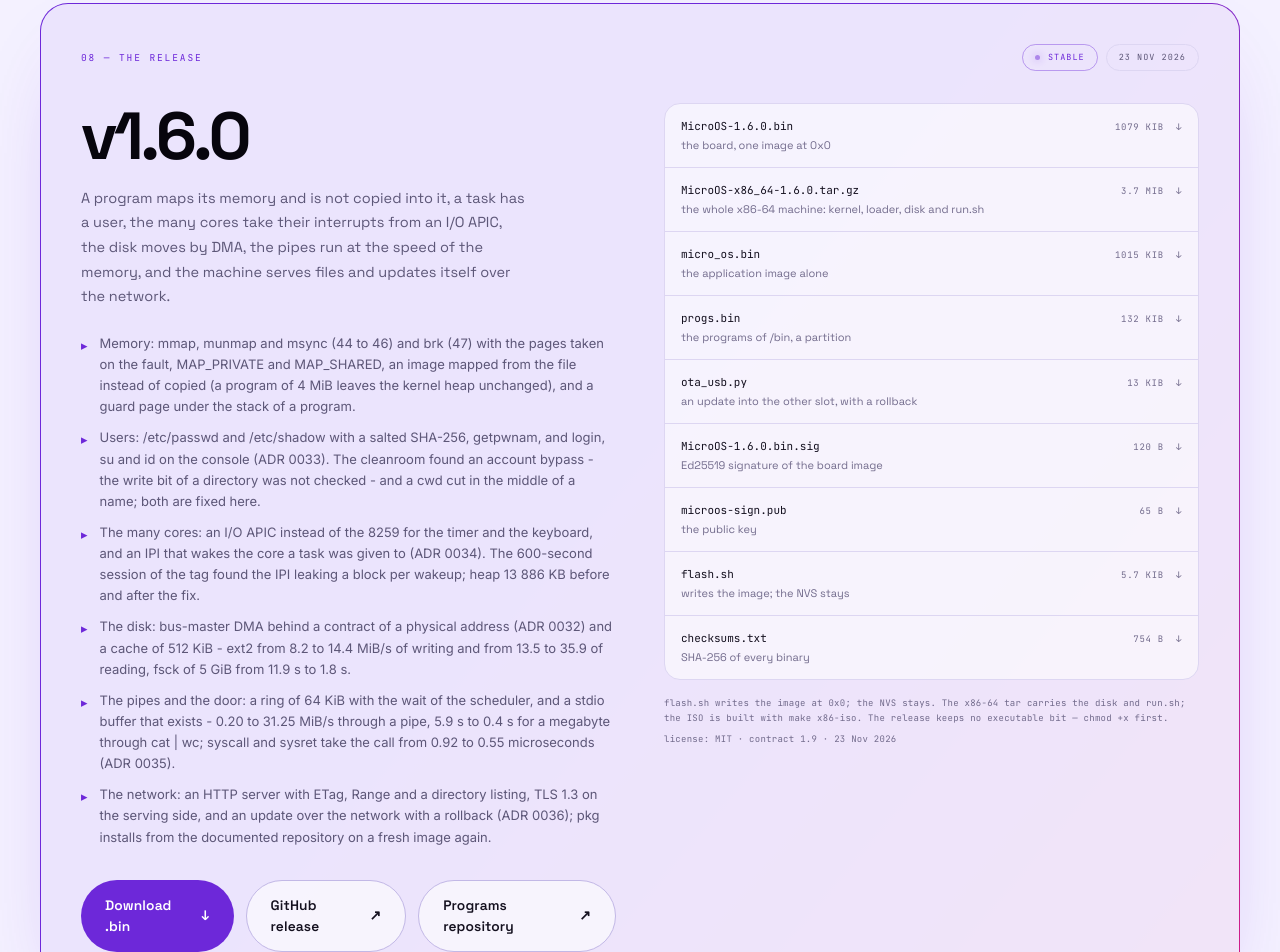
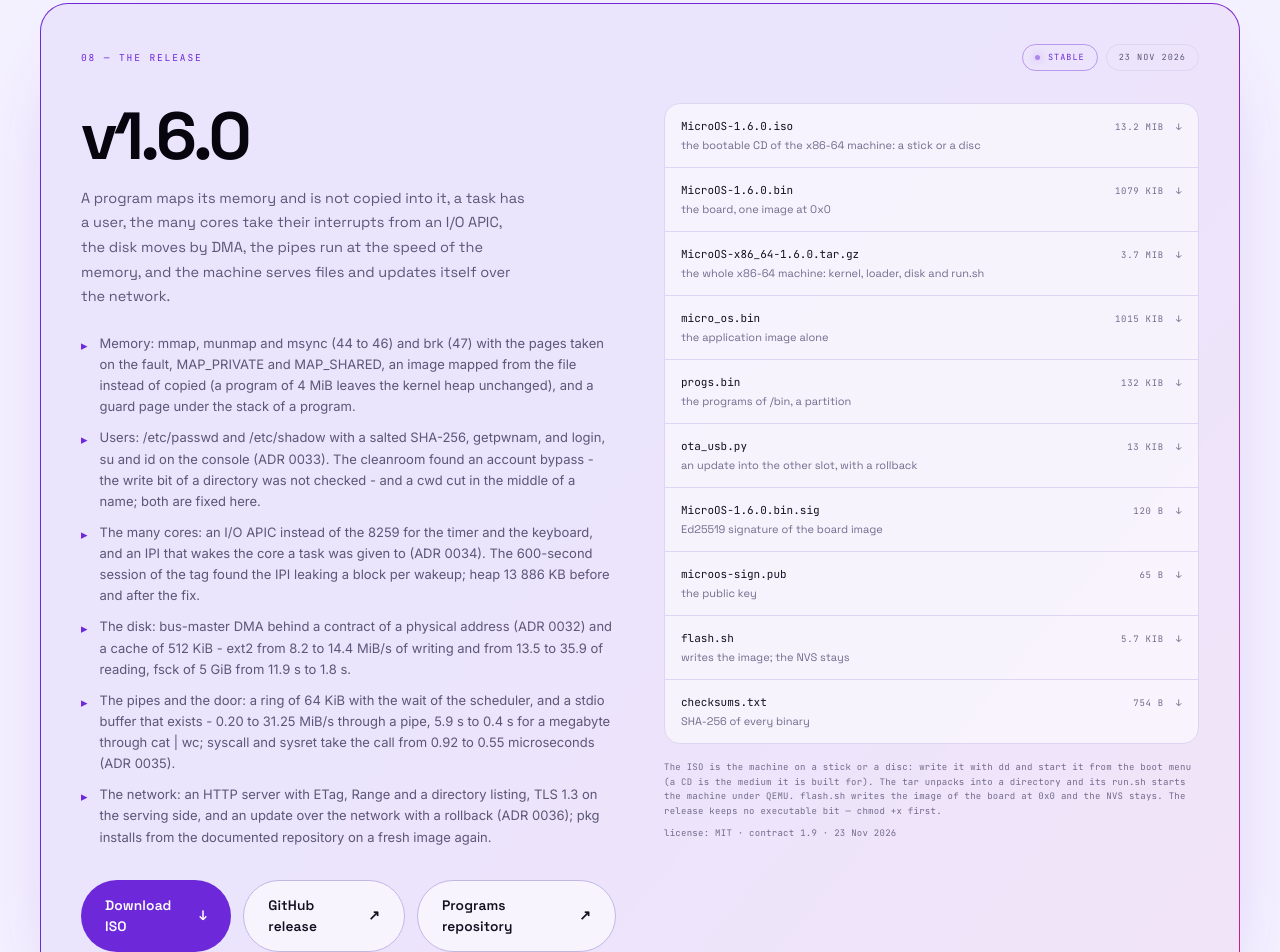
Before and after one commit to TurboSosiska304/microos-site, a React (Vite) app: page / in a window 1280 px wide. Shown: the part 8080-9032 px from the top of the page. Built offline with nearby package versions, Linux system fonts and the light colour scheme.

Commit message:
site: the ISO is the first download of the release

```diff
--- a/src/config.ts
+++ b/src/config.ts
@@ -26,7 +26,10 @@ export const PROGS_REPO_URL = `https://github.com/${GITHUB_USER}/microos-progs`;
 
 export const RELEASE_TAG = "v1.6.0";
 export const RELEASE_URL = `${REPO_URL}/releases/tag/${RELEASE_TAG}`;
-export const DOWNLOAD_URL = `${REPO_URL}/releases/download/${RELEASE_TAG}/MicroOS-1.6.0.bin`;
+// The first image of the release is the bootable CD of the x86-64 machine:
+// a person downloads it, writes it to a stick or a disc and starts the machine
+// of his own. The image of the board is in the list below, where it belongs.
+export const DOWNLOAD_URL = `${REPO_URL}/releases/download/${RELEASE_TAG}/MicroOS-1.6.0.iso`;
 export const X86_URL = `${REPO_URL}/releases/download/${RELEASE_TAG}/MicroOS-x86_64-1.3.0.tar.gz`;
 
 export const OG_IMAGE_URL = `${SITE_URL}og.png`;
--- a/src/i18n.tsx
+++ b/src/i18n.tsx
@@ -423,10 +423,11 @@ const en = {
       "The pipes and the door: a ring of 64 KiB with the wait of the scheduler, and a stdio buffer that exists - 0.20 to 31.25 MiB/s through a pipe, 5.9 s to 0.4 s for a megabyte through cat | wc; syscall and sysret take the call from 0.92 to 0.55 microseconds (ADR 0035).",
       "The network: an HTTP server with ETag, Range and a directory listing, TLS 1.3 on the serving side, and an update over the network with a rollback (ADR 0036); pkg installs from the documented repository on a fresh image again.",
     ],
-    download: "Download .bin",
+    download: "Download ISO",
     github: "GitHub release",
     progs: "Programs repository",
     assets: [
+      { name: "MicroOS-1.6.0.iso", note: "the bootable CD of the x86-64 machine: a stick or a disc", size: "13.2 MiB" },
       { name: "MicroOS-1.6.0.bin", note: "the board, one image at 0x0", size: "1079 KiB" },
       { name: "MicroOS-x86_64-1.6.0.tar.gz", note: "the whole x86-64 machine: kernel, loader, disk and run.sh", size: "3.7 MiB" },
       { name: "micro_os.bin", note: "the application image alone", size: "1015 KiB" },
@@ -438,7 +439,7 @@ const en = {
       { name: "checksums.txt", note: "SHA-256 of every binary", size: "754 B" },
     ],
     flash:
-      "flash.sh writes the image at 0x0; the NVS stays. The x86-64 tar carries the disk and run.sh; the ISO is built with make x86-iso. The release keeps no executable bit — chmod +x first.",
+      "The ISO is the machine on a stick or a disc: write it with dd and start it from the boot menu (a CD is the medium it is built for). The tar unpacks into a directory and its run.sh starts the machine under QEMU. flash.sh writes the image of the board at 0x0 and the NVS stays. The release keeps no executable bit — chmod +x first.",
     license: "license",
   },  footer: {
     tagline:
@@ -871,10 +872,11 @@ const ru: Dictionary = {
       "Пайпы и дверь: кольцо 64 КиБ с ожиданием планировщика и настоящий буфер stdio — 0.20 → 31.25 МиБ/с через пайп, 5.9 с → 0.4 с на мегабайт через cat | wc; syscall и sysret ускоряют вызов с 0.92 до 0.55 микросекунды (ADR 0035).",
       "Сеть: HTTP-сервер с ETag, Range и листингом, TLS 1.3 на стороне сервера и обновление по сети с откатом (ADR 0036); pkg снова ставит пакеты из документированного репозитория на свежем образе.",
     ],
-    download: "Скачать .bin",
+    download: "Скачать ISO",
     github: "Релиз на GitHub",
     progs: "Репозиторий программ",
     assets: [
+      { name: "MicroOS-1.6.0.iso", note: "загрузочный CD машины x86-64: флешка или диск", size: "13.2 MiB" },
       { name: "MicroOS-1.6.0.bin", note: "плата, один образ по адресу 0x0", size: "1057 KiB" },
       { name: "MicroOS-x86_64-1.6.0.tar.gz", note: "вся машина x86-64: ядро, загрузчик, диск и run.sh", size: "3.6 MiB" },
       { name: "micro_os.bin", note: "образ приложения отдельно", size: "992 KiB" },
```
